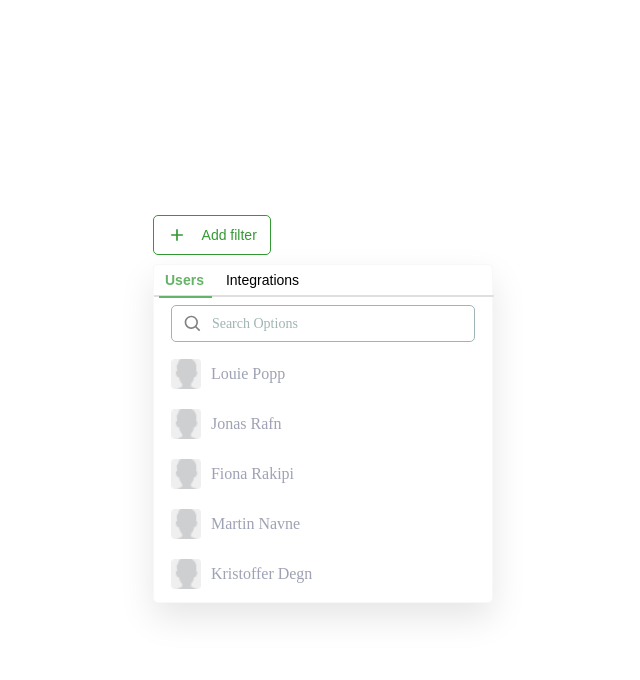
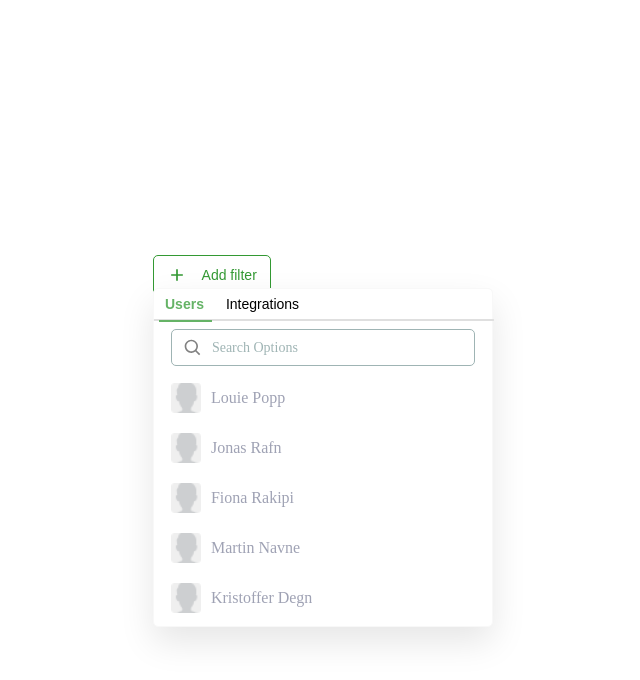
Before and after one commit to Libo99/Dropdown-Challenge, a React (Create React App) app: page / in a window 1280 px wide. Both pictures are taken after a click on the button "Add filter". Shown: the top 680 px of the page, without its empty margins (317-957 px from the left). Built offline with nearby package versions, Linux system fonts and the light colour scheme; the HTML template or start-up script is replaced by a standard one.

Commit message:
using 100% of the screen height

```diff
--- a/src/pages/Home/Home.module.css
+++ b/src/pages/Home/Home.module.css
@@ -2,9 +2,10 @@
   display: flex;
   justify-content: center;
   align-items: center;
-  height: 90vh;
+  height: 100vh;
   width: 100%;
   flex-direction: column;
+  overflow: hidden;
 }
 
 /* To keep the button in place a bit left to the center */
@@ -17,7 +18,7 @@
 /* Position Absolute to make sure the dropdown doesn't push the button up */
 .dropdownContainer {
   position: absolute;
-  top: 33%;
+  top: 36%;
 }
 
 /* Position absolute to make sure the tag container doesn't
@@ -27,7 +28,7 @@
   flex-direction: row;
   position: absolute;
   width: 100%;
-  bottom: 3%;
+  bottom: 1%;
   height: 100px;
   justify-content: center;
   flex-wrap: wrap;
```
